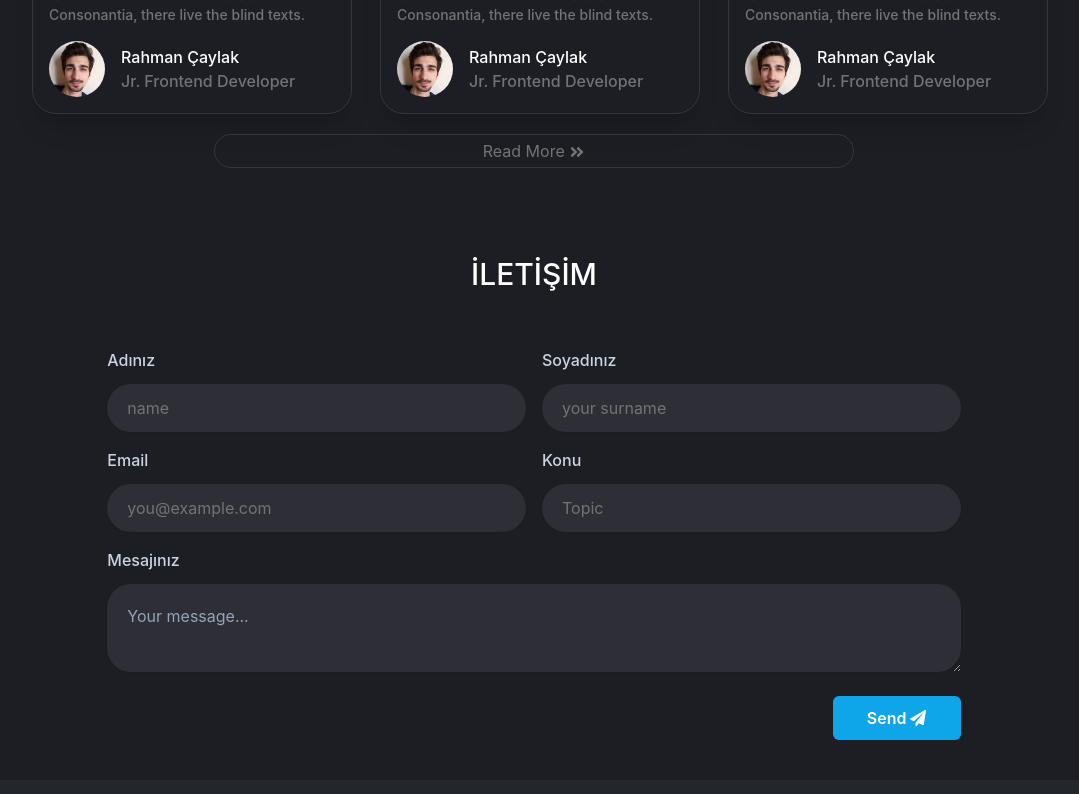
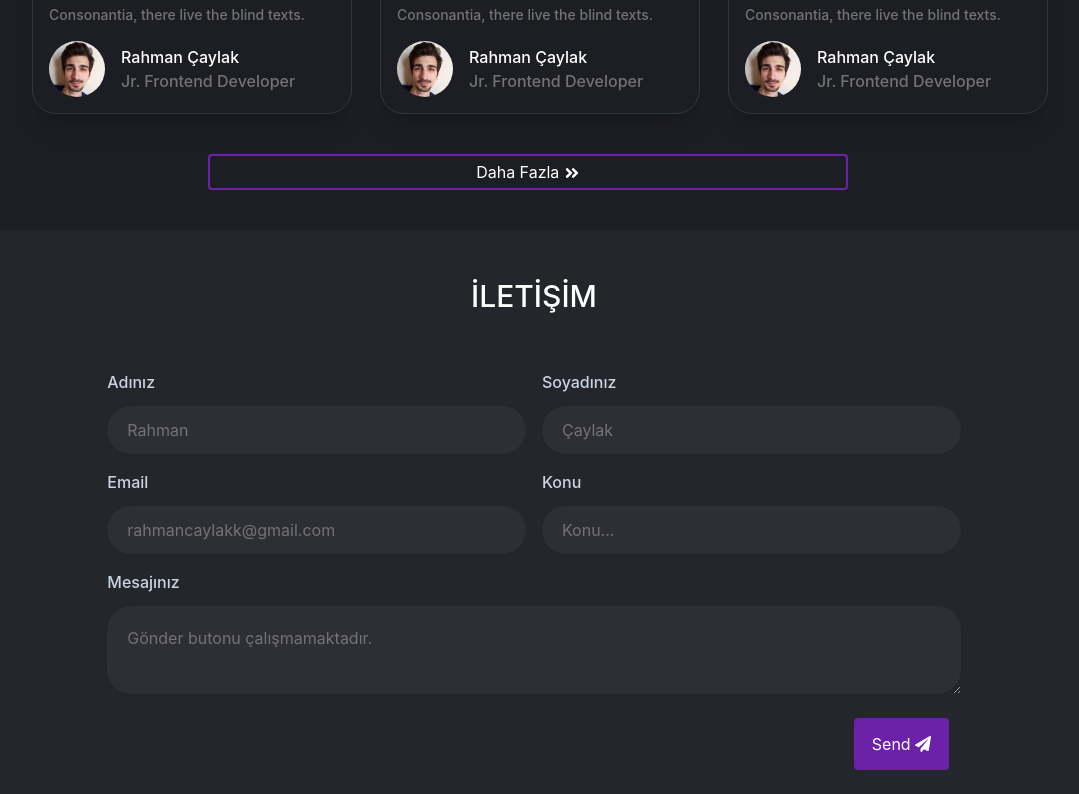
Before and after one commit to rahmancaylak/react-my-portfolio, a React (Create React App) app: page / in a window 1280 px wide. Shown: the part 2060-2854 px from the top of the page, without its empty margins (106-1185 px from the left). Built offline with nearby package versions, Linux system fonts and the light colour scheme.

Commit message:
bg color, footer text, input colors changed.

```diff
--- a/src/components/Blog/index.jsx
+++ b/src/components/Blog/index.jsx
@@ -1,4 +1,6 @@
 import React from 'react';
+//Component
+import { Button } from '../../styles/Button';
 // FontAwesome Icon
 import { FaAngleDoubleRight } from 'react-icons/fa';
 
@@ -23,9 +25,15 @@ function Blog() {
             <BlogCard key={blog.id} {...blog} />
           ))}
         </CardSection>
-        <button className='text-neutral-500 hover:text-white rounded-full p-1 hover:bg-neutral-500 w-2/4 bg-transparent	border border-customBorderColor ease-in-out duration-500'>
-          Read More <FaAngleDoubleRight style={{ display: 'inline-block' }} />
-        </button>
+        <a
+          href='#0'
+          className='rounded-full pt-5 w-full bg-transparent ease-in-out duration-500 flex justify-center'
+        >
+          <Button className='w-2/4rounded-full p-1 hover:bg-neutral-500 w-2/4 ease-in-out duration-500'>
+            Daha Fazla{' '}
+            <FaAngleDoubleRight style={{ display: 'inline-block' }} />
+          </Button>
+        </a>
       </BlogContainer>
     </BlogSection>
   );
--- a/src/components/Contact/index.jsx
+++ b/src/components/Contact/index.jsx
@@ -1,4 +1,6 @@
 import React, { useState } from 'react';
+//Component
+import { Button } from '../../styles/Button';
 // FontAwesome Icons
 import { FaPaperPlane } from 'react-icons/fa';
 // Tailwind Styled Components
@@ -13,7 +15,6 @@ import {
   Input,
   TextArea,
   ButtonGroup,
-  Button,
 } from '../../styles/Contact';
 function Contact() {
   const [name, setName] = useState('');
@@ -34,7 +35,7 @@ function Contact() {
                 id='name'
                 value={name}
                 onChange={(e) => setName(e.target.value)}
-                placeholder='name'
+                placeholder='Rahman'
               />
             </InputGroup>
             <InputGroup>
@@ -44,7 +45,7 @@ function Contact() {
                 id='surname'
                 value={surname}
                 onChange={(e) => setSurname(e.target.value)}
-                placeholder='your surname'
+                placeholder='Çaylak'
               />
             </InputGroup>
             <InputGroup>
@@ -55,7 +56,7 @@ function Contact() {
                 id='email'
                 value={email}
                 onChange={(e) => setEmail(e.target.value)}
-                placeholder='you@example.com'
+                placeholder='rahmancaylakk@gmail.com'
               />
             </InputGroup>
             <InputGroup>
@@ -66,7 +67,7 @@ function Contact() {
                 id='topic'
                 value={topic}
                 onChange={(e) => setTopic(e.target.value)}
-                placeholder='Topic'
+                placeholder='Konu...'
               />
             </InputGroup>
             <InputGroup className='col-span-2'>
@@ -76,12 +77,15 @@ function Contact() {
                 id='message'
                 value={message}
                 onChange={(e) => setMessage(e.target.value)}
-                placeholder='Your message...'
+                placeholder='Gönder butonu çalışmamaktadır.'
               />
             </InputGroup>
           </FormGroup>
           <ButtonGroup>
-            <Button>
+            <Button
+              className='flex items-center hover:opacity-80'
+              $isActive={true}
+            >
               Send <FaPaperPlane className='ml-1 inline' />
             </Button>
           </ButtonGroup>
--- a/src/components/Footer/index.jsx
+++ b/src/components/Footer/index.jsx
@@ -63,7 +63,9 @@ function Footer() {
         <CopyrightContainer>
           <Text>
             2022 designed by Rahman Çaylak -{' '}
-            <GithubRepo href='#'>GitHub Repo</GithubRepo>
+            <GithubRepo href='https://github.com/rahmancaylak/react-my-portfolio'>
+              GitHub Repo
+            </GithubRepo>
           </Text>
         </CopyrightContainer>
       </FooterContainer>
--- a/src/styles/Contact/index.jsx
+++ b/src/styles/Contact/index.jsx
@@ -2,7 +2,7 @@ import tw from 'tailwind-styled-components';
 
 export const ContactSection = tw.section`
 pt-2
-bg-customPrimary
+bg-customSecondary
 h-full
 `;
 
@@ -60,8 +60,8 @@ disabled:bg-slate-50
 disabled:text-slate-500
 disabled:border-slate-200
 focus:outline-none
-focus:border-sky-500
-focus:ring-sky-500
+focus:border-purple-800
+focus:ring-purple-800
 block
 w-full
 rounded-full
@@ -72,6 +72,8 @@ invalid:text-pink-600
 focus:invalid:border-pink-500
 focus:invalid:ring-pink-500
 disabled:shadow-none
+transition
+duration-500
 `;
 
 export const TextArea = tw.textarea`
@@ -82,13 +84,13 @@ bg-customInputColor
 shadow-sm
 text-white
 border-slate-300
-placeholder-slate-400
+placeholder-neutral-500
 disabled:bg-slate-50
 disabled:text-slate-500
 disabled:border-slate-200
 focus:outline-none
-focus:border-sky-500
-focus:ring-sky-500
+focus:border-purple-800
+focus:ring-purple-800
 block
 w-full
 sm:text-sm
@@ -98,6 +100,8 @@ invalid:text-pink-600
 focus:invalid:border-pink-500
 focus:invalid:ring-pink-500
 disabled:shadow-none
+transition
+duration-500
 `;
 
 export const ButtonGroup = tw.div`
--- a/src/styles/Footer/index.jsx
+++ b/src/styles/Footer/index.jsx
@@ -2,7 +2,7 @@ import tw from 'tailwind-styled-components';
 
 export const FooterSection = tw.section`
 pt-2
-bg-customSecondary
+bg-customPrimary
 h-full
 pb-10
 `;
@@ -71,6 +71,7 @@ export const CopyrightContainer = tw.div`
 flex
 text-neutral-500
 mt-2
+sm:text-sm
 `;
 
 export const Text = tw.p`
```
